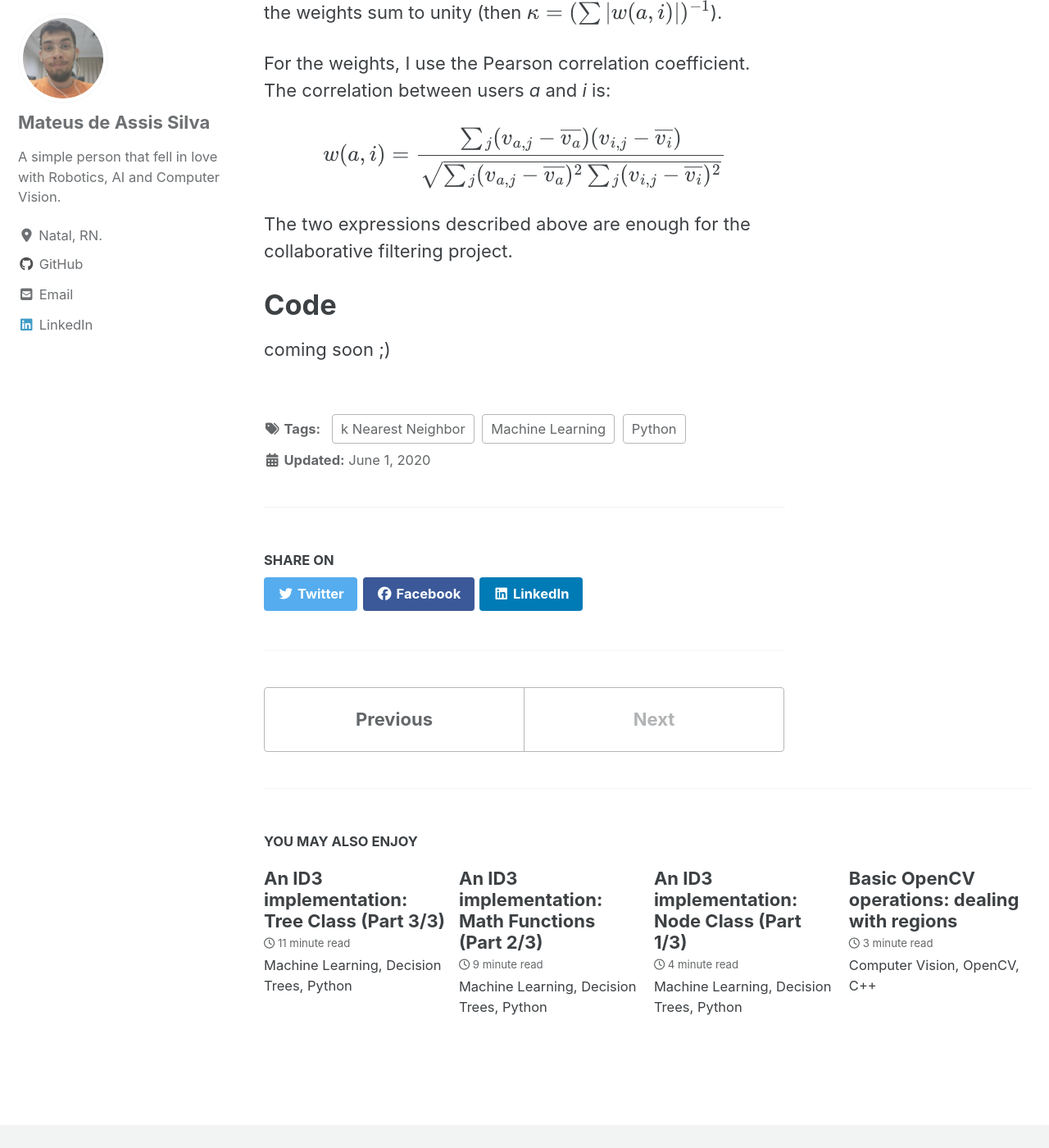
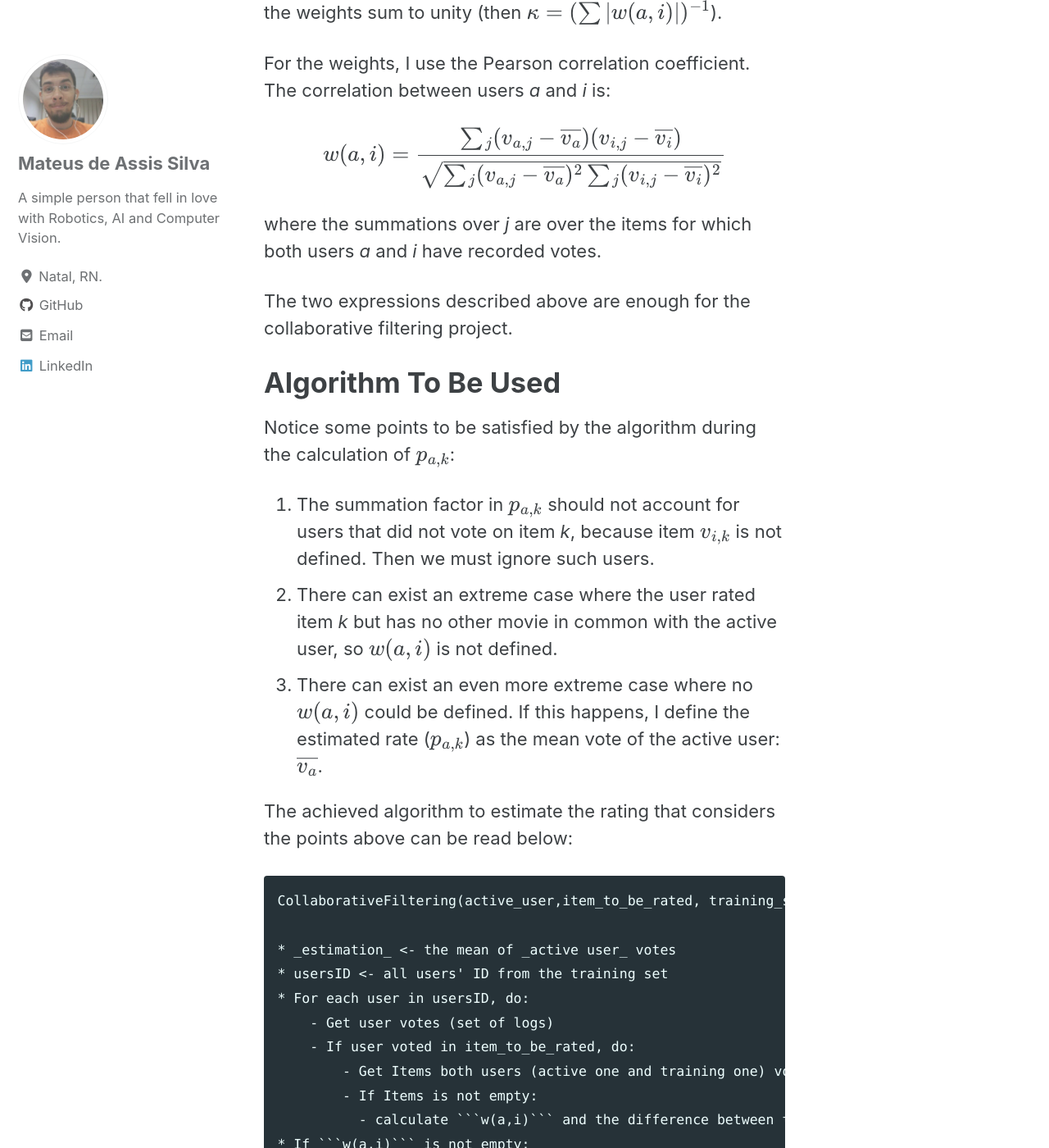
Before and after one commit to mtxslv/mtxslv.github.io, a Jekyll site: the page built from _posts/2020-06-01-collab_filter.md, in a window 1280 px wide and 1400 px high, scrolled down 2554 px. Shown: the whole window at 82% size. Built offline with Jekyll 4.4.1, drawn with Linux system fonts in a browser that asks for light colours; cached includes are drawn as plain includes; nearby versions of some CDN libraries; formulas are drawn with MathJax 3; some of the changed text lies outside the part shown.

Commit message:
algorithm added

````diff
--- a/_posts/2020-06-01-collab_filter.md
+++ b/_posts/2020-06-01-collab_filter.md
@@ -32,7 +32,7 @@ The user database consists of a set of votes $$v_{i,j}$$ corresponding to the vo
 
 $$\overline{v_i} = \frac{1}{|I_i|} \sum_{j \in I_i}^{}v_{i,j}$$
 
-We predict the votes of the active user (indicated with a subscript _a_) based on some partial information regarding the active user and a set of weights calculated from the user database. We assume the predicted vote of the active user for item _k_ $$p_{a,k}$$, is a weighted sum of the votes of the other users:
+We predict the votes of the active user (indicated with a subscript _a_) based on some partial information regarding the active user and a set of weights calculated from the user database. We assume the predicted vote of the active user for item _k_ , $$p_{a,k}$$, is a weighted sum of the votes of the other users:
 
 $$p_{a,k} = \overline{v_a} + \kappa \sum_{i=1}^{n} w(a,i)(v_{i,k} - \overline{v_i})$$
 
@@ -42,7 +42,36 @@ For the weights, I use the Pearson correlation coefficient. The correlation betw
 
 $$w(a,i) = \frac{ \sum_{}^{}\mathop{}_{\mkern-5mu j} (v_{a,j} - \overline{v_a} )(v_{i,j} - \overline{v_i}) }{ \sqrt{ \sum_{}^{}\mathop{}_{\mkern-5mu j} (v_{a,j} - \overline{v_a} )^2  \sum_{}^{}\mathop{}_{\mkern-5mu j} (v_{i,j} - \overline{v_i} )^2 } }$$
 
+where the summations over _j_ are over the items for which both users _a_ and _i_ have recorded votes.
+
 The two expressions described above are enough for the collaborative filtering project.
+
+# Algorithm To Be Used
+
+Notice some points to be satisfied by the algorithm during the calculation of $$p_{a,k}$$:
+1. The summation factor in $$p_{a,k}$$ should not account for users that did not vote on item _k_, because item $$v_{i,k}$$ is not defined. Then we must ignore such users.
+2. There can exist an extreme case where the user rated item _k_ but has no other movie in common with the active user, so $$w(a,i)$$ is not defined.
+3. There can exist an even more extreme case where no $$w(a,i)$$ could be defined. If this happens, I define the estimated rate ($$p_{a,k}$$) as the mean vote of the active user: $$\overline{v_a}$$.
+
+The achieved algorithm to estimate the rating that considers the points above can be read below:
+
+```
+CollaborativeFiltering(active_user,item_to_be_rated, training_set)
+
+* _estimation_ <- the mean of _active user_ votes
+* usersID <- all users' ID from the training set
+* For each user in usersID, do:
+    - Get user votes (set of logs)
+    - If user voted in item_to_be_rated, do:
+        - Get Items both users (active one and training one) voted in
+        - If Items is not empty:
+          - calculate ```w(a,i)``` and the difference between the user vote on item_to_be_rated and his/her average rate.
+* If ```w(a,i)``` is not empty:
+    - Compute normalizing factor _k_.
+* If ```w(a,i)``` and differences are both non empty:
+    - Add weighting factor to the estimate of active user rate on item_to_be_rated.
+* Return _estimation_
+```
 
 # Code
 
````
